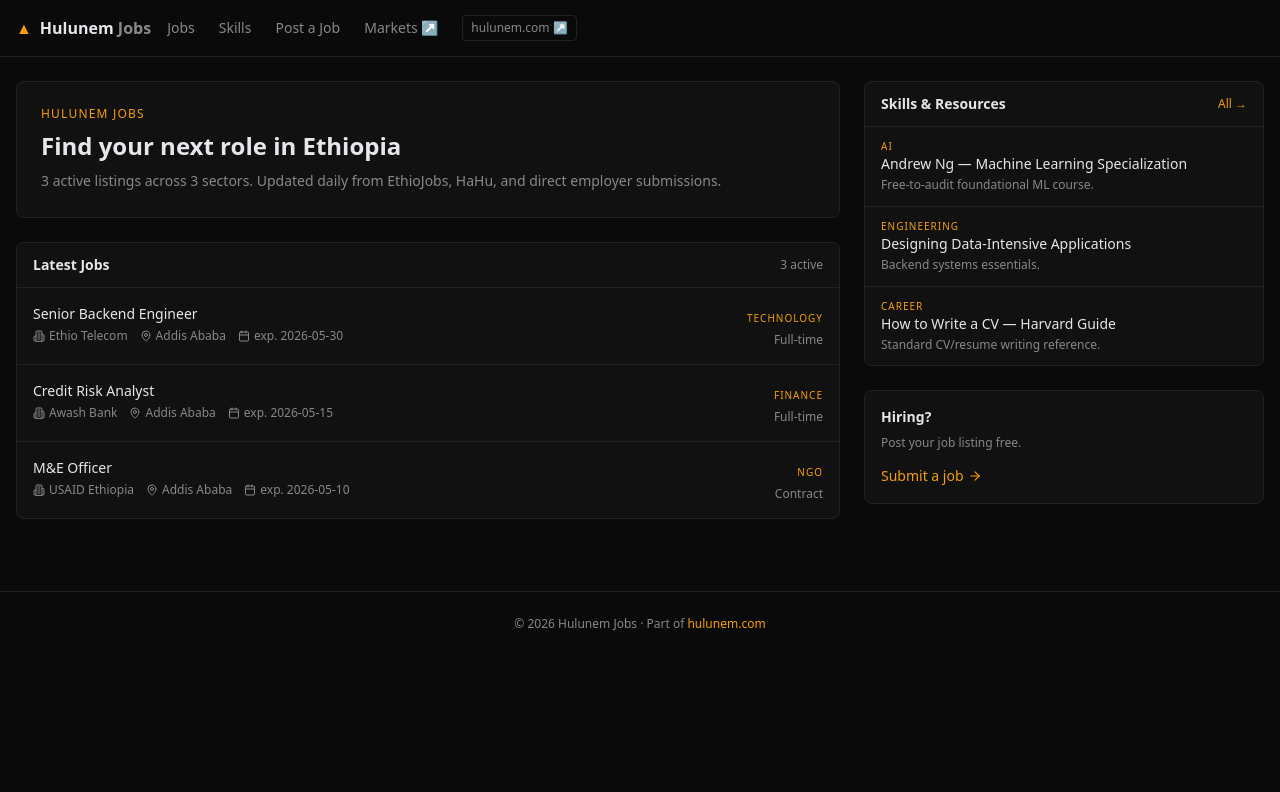
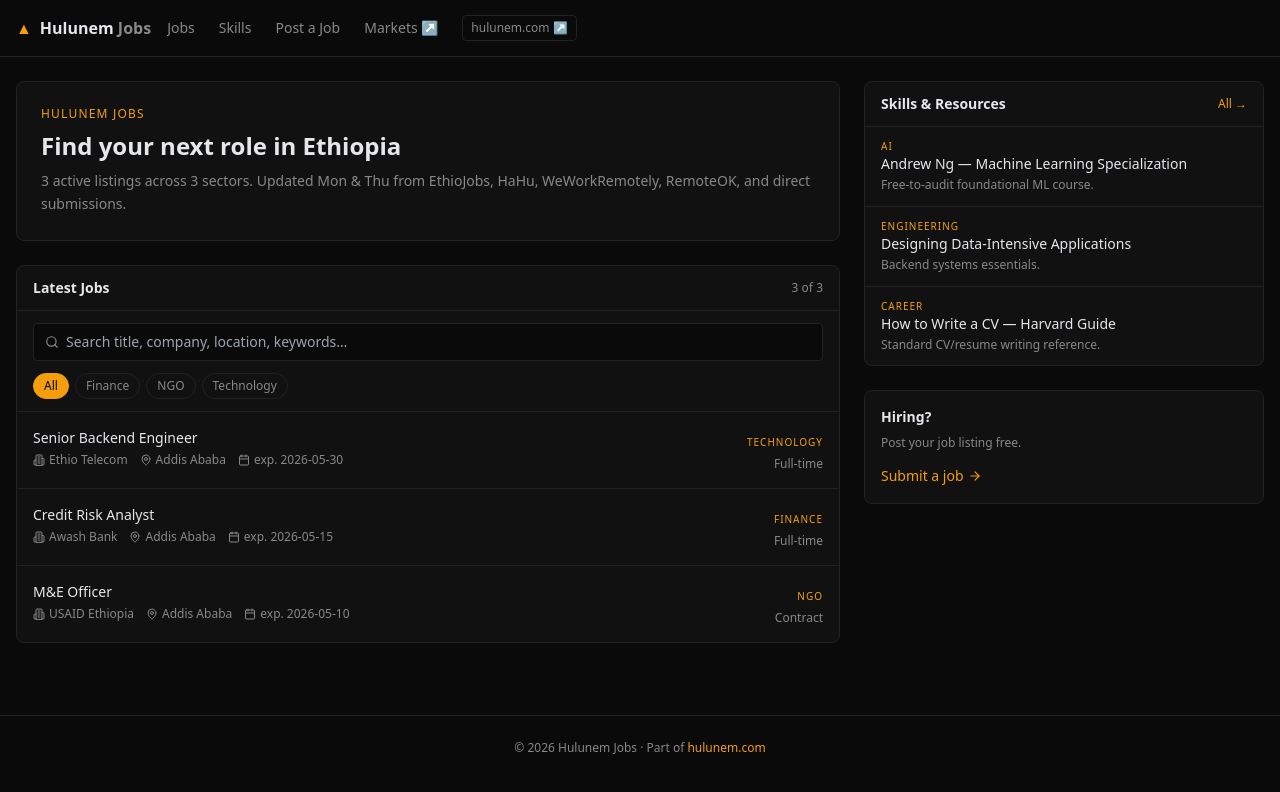
Before and after one commit to wykky/hulunem-jobs, a Next.js app: page / in a window 1280 px wide. Shown: the top 792 px of the page. Built offline with nearby package versions, Linux system fonts and the light colour scheme.

Commit message:
home: add search box + sector chips, lower revalidate to 60s

```diff
--- a/app/page.tsx
+++ b/app/page.tsx
@@ -1,7 +1,8 @@
-import { getJobs, getSkills, type JobRow } from "@/lib/data";
+import { getJobs, getSkills } from "@/lib/data";
 import { Header } from "@/components/Header";
 import { Footer } from "@/components/Footer";
-import { MapPin, Building2, Calendar, ArrowRight } from "lucide-react";
+import { JobsList } from "@/components/JobsList";
+import { ArrowRight } from "lucide-react";
 
 export const revalidate = 60;
 
@@ -15,19 +16,7 @@
       <main className="max-w-7xl mx-auto px-3 sm:px-4 py-6 grid gap-6 lg:grid-cols-3">
         <section className="lg:col-span-2 space-y-6 min-w-0">
           <Hero count={jobs.length} sectors={sectors.length} />
-          <div className="border border-border bg-panel rounded-lg overflow-hidden">
-            <div className="px-4 py-3 border-b border-border flex items-center justify-between">
-              <h2 className="font-semibold text-sm">Latest Jobs</h2>
-              <span className="text-xs text-muted num">{jobs.length} active</span>
-            </div>
-            {jobs.length === 0 ? (
-              <div className="px-4 py-8 text-center text-sm text-muted">No jobs posted yet.</div>
-            ) : (
-              <ul className="divide-y divide-border">
-                {jobs.map((j) => <JobItem key={j.slug} job={j} />)}
-              </ul>
-            )}
-          </div>
+          <JobsList jobs={jobs} />
         </section>
 
         <aside className="space-y-6">
@@ -71,31 +60,8 @@
       <div className="text-xs uppercase tracking-widest text-accent mb-2">Hulunem Jobs</div>
       <h1 className="text-xl sm:text-2xl font-semibold mb-2">Find your next role in Ethiopia</h1>
       <p className="text-muted text-sm leading-relaxed">
-        <span className="num">{count}</span> active listings across <span className="num">{sectors}</span> sectors. Updated daily from EthioJobs, HaHu, and direct employer submissions.
+        <span className="num">{count}</span> active listings across <span className="num">{sectors}</span> sectors. Updated Mon &amp; Thu from EthioJobs, HaHu, WeWorkRemotely, RemoteOK, and direct submissions.
       </p>
     </section>
   );
 }
-
-function JobItem({ job }: { job: JobRow }) {
-  return (
-    <li className="px-4 py-4 hover:bg-bg/40">
-      <a href={`/jobs/${job.slug}`} className="block">
-        <div className="flex items-start justify-between gap-3">
-          <div className="min-w-0">
-            <div className="font-medium text-sm hover:text-accent break-words">{job.title}</div>
-            <div className="flex items-center gap-3 text-xs text-muted mt-1 flex-wrap">
-              <span className="flex items-center gap-1"><Building2 size={12} />{job.company}</span>
-              {job.location && <span className="flex items-center gap-1"><MapPin size={12} />{job.location}</span>}
-              {job.expires && <span className="flex items-center gap-1 num"><Calendar size={12} />exp. {job.expires}</span>}
-            </div>
-          </div>
-          <div className="text-right shrink-0">
-            <span className="text-[10px] uppercase tracking-widest text-accent">{job.sector}</span>
-            <div className="text-xs text-muted mt-1">{job.type}</div>
-          </div>
-        </div>
-      </a>
-    </li>
-  );
-}
--- /dev/null
+++ b/components/JobsList.tsx
@@ -0,0 +1,94 @@
+"use client";
+
+import { useState, useMemo } from "react";
+import { MapPin, Building2, Calendar, Search } from "lucide-react";
+import type { JobRow } from "@/lib/data";
+
+export function JobsList({ jobs }: { jobs: JobRow[] }) {
+  const [q, setQ] = useState("");
+  const [sector, setSector] = useState<string>("");
+
+  const sectors = useMemo(
+    () => Array.from(new Set(jobs.map((j) => j.sector).filter(Boolean))).sort(),
+    [jobs]
+  );
+
+  const filtered = useMemo(() => {
+    const needle = q.trim().toLowerCase();
+    return jobs.filter((j) => {
+      if (sector && j.sector !== sector) return false;
+      if (!needle) return true;
+      const hay = `${j.title} ${j.company} ${j.location} ${j.type} ${j.summary} ${j.sector}`.toLowerCase();
+      return hay.includes(needle);
+    });
+  }, [jobs, q, sector]);
+
+  return (
+    <div className="border border-border bg-panel rounded-lg overflow-hidden">
+      <div className="px-4 py-3 border-b border-border flex items-center justify-between gap-3 flex-wrap">
+        <h2 className="font-semibold text-sm">Latest Jobs</h2>
+        <span className="text-xs text-muted num">{filtered.length} of {jobs.length}</span>
+      </div>
+
+      <div className="px-3 sm:px-4 py-3 border-b border-border space-y-3">
+        <div className="relative">
+          <Search size={14} className="absolute left-3 top-1/2 -translate-y-1/2 text-muted" />
+          <input
+            value={q}
+            onChange={(e) => setQ(e.target.value)}
+            placeholder="Search title, company, location, keywords…"
+            className="w-full bg-bg border border-border rounded pl-8 pr-3 py-2 text-sm focus:border-accent outline-none"
+          />
+        </div>
+        {sectors.length > 0 && (
+          <div className="flex gap-1.5 flex-wrap">
+            <Chip active={sector === ""} onClick={() => setSector("")}>All</Chip>
+            {sectors.map((s) => (
+              <Chip key={s} active={sector === s} onClick={() => setSector(s)}>{s}</Chip>
+            ))}
+          </div>
+        )}
+      </div>
+
+      {filtered.length === 0 ? (
+        <div className="px-4 py-8 text-center text-sm text-muted">No jobs match.</div>
+      ) : (
+        <ul className="divide-y divide-border">
+          {filtered.map((j) => (
+            <li key={j.slug} className="px-4 py-4 hover:bg-bg/40">
+              <a href={`/jobs/${j.slug}`} className="block">
+                <div className="flex items-start justify-between gap-3">
+                  <div className="min-w-0">
+                    <div className="font-medium text-sm hover:text-accent break-words">{j.title}</div>
+                    <div className="flex items-center gap-3 text-xs text-muted mt-1 flex-wrap">
+                      <span className="flex items-center gap-1"><Building2 size={12} />{j.company}</span>
+                      {j.location && <span className="flex items-center gap-1"><MapPin size={12} />{j.location}</span>}
+                      {j.expires && <span className="flex items-center gap-1 num"><Calendar size={12} />exp. {j.expires}</span>}
+                    </div>
+                  </div>
+                  <div className="text-right shrink-0">
+                    <span className="text-[10px] uppercase tracking-widest text-accent">{j.sector}</span>
+                    <div className="text-xs text-muted mt-1">{j.type}</div>
+                  </div>
+                </div>
+              </a>
+            </li>
+          ))}
+        </ul>
+      )}
+    </div>
+  );
+}
+
+function Chip({ active, onClick, children }: { active: boolean; onClick: () => void; children: React.ReactNode }) {
+  return (
+    <button
+      onClick={onClick}
+      className={`text-xs px-2.5 py-1 rounded-full border transition-colors ${
+        active ? "bg-accent text-black border-accent" : "border-border text-muted hover:border-accent hover:text-accent"
+      }`}
+    >
+      {children}
+    </button>
+  );
+}
```
